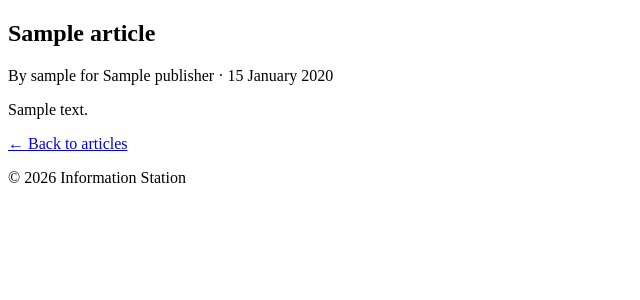
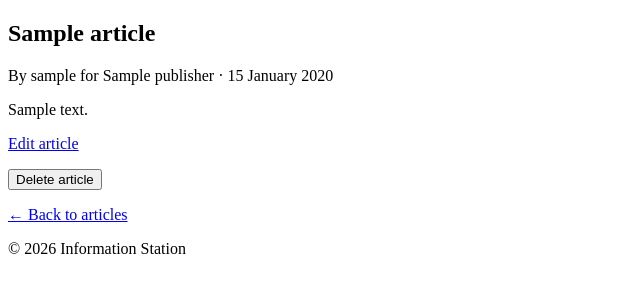
Before and after one commit to garethhalk94-jpg/Information-Station, a Django app: page /articles/1/ in a window 1280 px wide. Shown: the part 65-365 px from the top of the page, without its empty margins (0-640 px from the left). Run offline with Django 5.2, Linux system fonts and the light colour scheme; a user stored in the database is signed in; tables that the repository leaves empty hold one stand-in row (values such as "Sample post").

Commit message:
Added Journalist functionality and tests

```diff
--- a/news_station/templates/news_station/article_detail.html
+++ b/news_station/templates/news_station/article_detail.html
@@ -23,5 +23,21 @@
     {{ article.content|linebreaks }}
 </article>
 
+{% if user == article.author or user.is_editor %}
+    <p>
+        {% if perms.news_station.change_article %}
+            <a href="{% url 'edit_article' article.pk %}">Edit article</a>
+        {% endif %}
+    </p>
+
+    {% if perms.news_station.delete_article %}
+        <form method="post" action="{% url 'delete_article' article.pk %}"
+              onsubmit="return confirm('Delete this article? This cannot be undone.');">
+            {% csrf_token %}
+            <button type="submit">Delete article</button>
+        </form>
+    {% endif %}
+{% endif %}
+
 <p><a href="{% url 'home' %}">&larr; Back to articles</a></p>
 {% endblock %}
--- a/news_station/urls.py
+++ b/news_station/urls.py
@@ -1,3 +1,7 @@
+"""
+URL routes for news_station.
+"""
+
 from django.urls import path
 
 from . import views
@@ -5,4 +9,12 @@ from . import views
 urlpatterns = [
     path("", views.home, name="home"),
     path("articles/<int:pk>/", views.article_detail, name="article_detail"),
+    path("articles/new/", views.create_article, name="create_article"),
+    path("articles/<int:pk>/edit/", views.edit_article, name="edit_article"),
+    path(
+        "articles/<int:pk>/delete/",
+        views.delete_article,
+        name="delete_article"
+    ),
+    path("my_articles/", views.my_articles, name="my_articles"),
 ]
--- a/news_station/views.py
+++ b/news_station/views.py
@@ -3,11 +3,16 @@ news_station/views.py
 The article list and article detail pages.
 """
 
+from django.contrib.auth.decorators import login_required, permission_required
+from django.contrib import messages
+from django.views.decorators.http import require_POST
+# from django.core.exceptions import ValidationError
 from django.core.paginator import Paginator
 from django.http import Http404
-from django.shortcuts import get_object_or_404, render
+from django.shortcuts import get_object_or_404, render, redirect
 
 from .models import Article
+from .forms import ArticleForm
 
 
 def home(request):
@@ -21,6 +26,90 @@ def home(request):
         "news_station/home.html",
         {"articles": page_obj, "page_obj": page_obj},
     )
+
+
+# ***** ARTICLE VIEWS - START *****
+
+@login_required
+@permission_required("news_station.add_article", raise_exception=True)
+def my_articles(request):
+    """
+    List the logged-in journalist's articles.
+    """
+
+    articles = request.user.articles.select_related("publisher")
+    return render(
+        request, "news_station/my_articles.html", {"articles": articles}
+    )
+
+
+@login_required
+@permission_required("news_station.add_article", raise_exception=True)
+def create_article(request):
+    """Create an article owned by the logged-in journalist."""
+
+    if request.method == "POST":
+        form = ArticleForm(request.POST, user=request.user)
+        if form.is_valid():
+            article = form.save()
+            messages.success(request, "Article submitted for approval.")
+            return redirect("article_detail", pk=article.pk)
+    else:
+        form = ArticleForm(user=request.user)
+
+    return render(request, "news_station/create_article.html", {"form": form})
+
+
+@login_required
+@permission_required("news_station.change_article", raise_exception=True)
+def edit_article(request, pk):
+    """
+    Edit an article's title, content or publisher.
+
+    Journalists can edit their own articles; editors can edit any article
+    """
+
+    if request.user.is_editor:
+        article = get_object_or_404(Article, pk=pk)
+    else:
+        article = get_object_or_404(Article, pk=pk, author=request.user)
+
+    if request.method == "POST":
+        form = ArticleForm(request.POST, instance=article, user=request.user)
+        if form.is_valid():
+            article = form.save(commit=False)
+            if not request.user.is_editor:
+                article.approved = False
+                article.approved_by = None
+            article.save()
+            messages.success(request, "Article updated.")
+            return redirect("article_detail", pk=article.pk)
+    else:
+        form = ArticleForm(instance=article, user=request.user)
+
+    return render(
+        request,
+        "news_station/edit_article.html",
+        {"form": form, "article": article},
+    )
+
+
+@login_required
+@permission_required("news_station.delete_article", raise_exception=True)
+@require_POST
+def delete_article(request, pk):
+    """
+    Delete an article (POST only).
+    """
+
+    if request.user.is_editor:
+        article = get_object_or_404(Article, pk=pk)
+    else:
+        article = get_object_or_404(Article, pk=pk, author=request.user)
+
+    article.delete()
+    messages.success(request, "Article deleted.")
+    return redirect("home")
 
 
 def article_detail(request, pk):
--- a/templates/base.html
+++ b/templates/base.html
@@ -33,8 +33,8 @@
                     {% endif %}
 
                     {% if user.is_journalist %}
-                        <a href="#">My Articles</a>
-                        <a href="#">New Article</a>
+                        <a href="{% url 'my_articles' %}">My Articles</a>
+                        <a href="{% url 'create_article' %}">New Article</a>
                         <a href="#">My Newsletters</a>
                     {% endif %}
 
```
Also changed, not shown: news_station/forms.py (added, +20 -0 lines), news_station/templates/news_station/create_article.html (added, +13 -0 lines), news_station/templates/news_station/edit_article.html (added, +23 -0 lines), news_station/templates/news_station/my_articles.html (added, +32 -0 lines), news_station/tests.py (+109 -1 lines).
